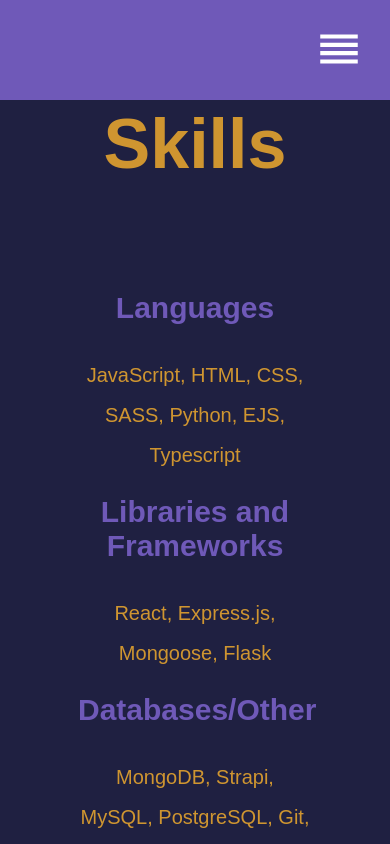
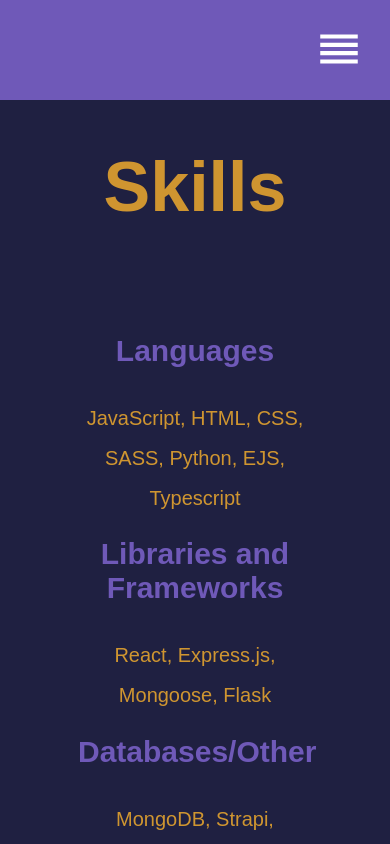
Before and after one commit to evannf/react-portfolio, a React (Create React App) app: page /skills in a window 390 px wide. Shown: the top 844 px of the page. Built offline with nearby package versions, Linux system fonts and the light colour scheme.

Commit message:
skills page mobile debug

```diff
--- a/src/styles/Skills.css
+++ b/src/styles/Skills.css
@@ -24,3 +24,9 @@
   .list span {
     font-size: 20px;
   }
+
+  @media only screen and (max-width: 800px){
+    .skills{
+      height: 100%;
+    }
+  }
```
